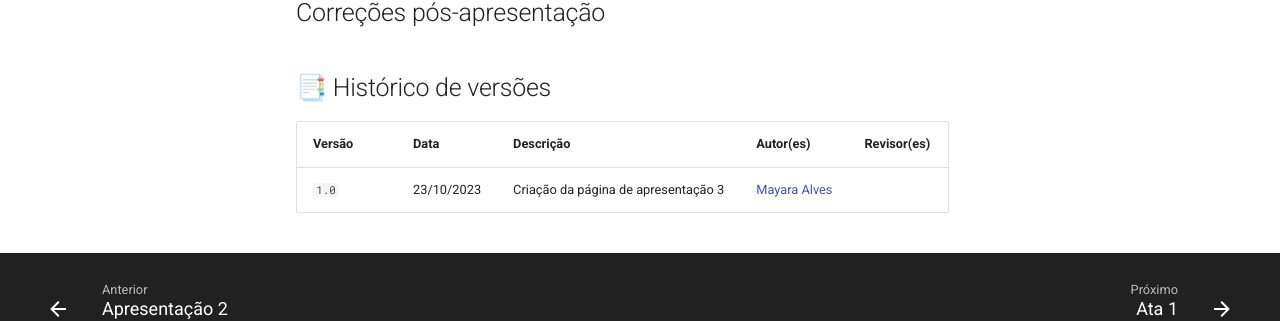
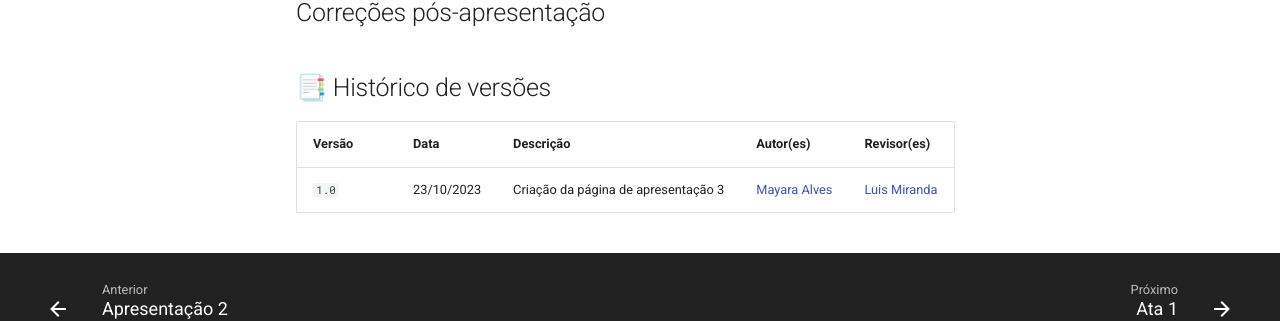
Before and after one commit to Interacao-Humano-Computador/2023.2-Ventoy, an MkDocs documentation site: the page built from docs/apresentacao/apresentacao3.md, in a window 1280 px wide and 900 px high, scrolled down 512 px. Shown: the part 511-832 px from the top of the window. Built offline with MkDocs 1.6.1 and Material for MkDocs 9.7.7, drawn with Linux system fonts in a browser that asks for light colours; comment, search, counter and statistics services are not loaded.

Commit message:
Update apresentacao3.md

```diff
--- a/docs/apresentacao/apresentacao3.md
+++ b/docs/apresentacao/apresentacao3.md
@@ -20,4 +20,4 @@ O propósito desta página consiste em arquivar os elementos pertinentes à terc
 
 Versão  |   Data   | Descrição | Autor(es) | Revisor(es)
 --------- | ------ | ------ | ---------- | ----------
-`1.0` | 23/10/2023| Criação da página de apresentação 3 | [Mayara Alves](https://github.com/Mayara-tech) | |
+`1.0` | 23/10/2023| Criação da página de apresentação 3 | [Mayara Alves](https://github.com/Mayara-tech) |[Luis Miranda](https://github.com/LuisMiranda10) |
```
